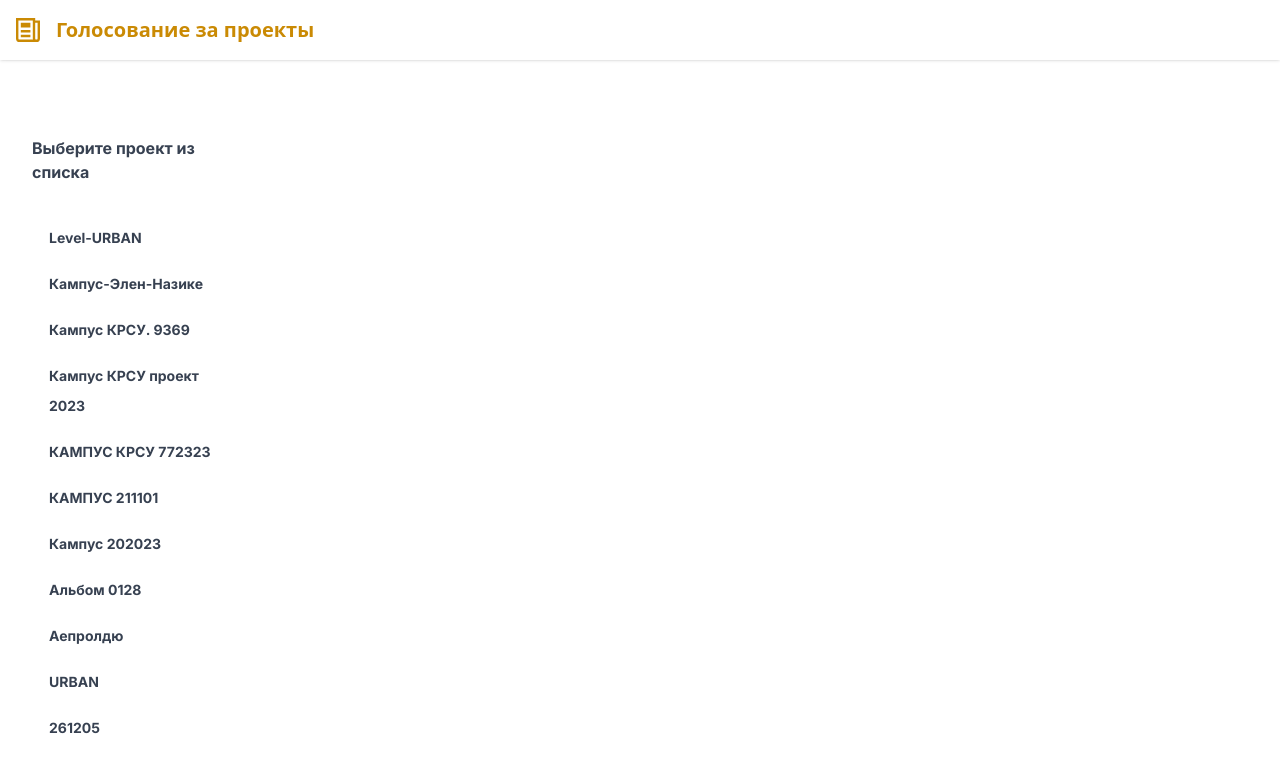
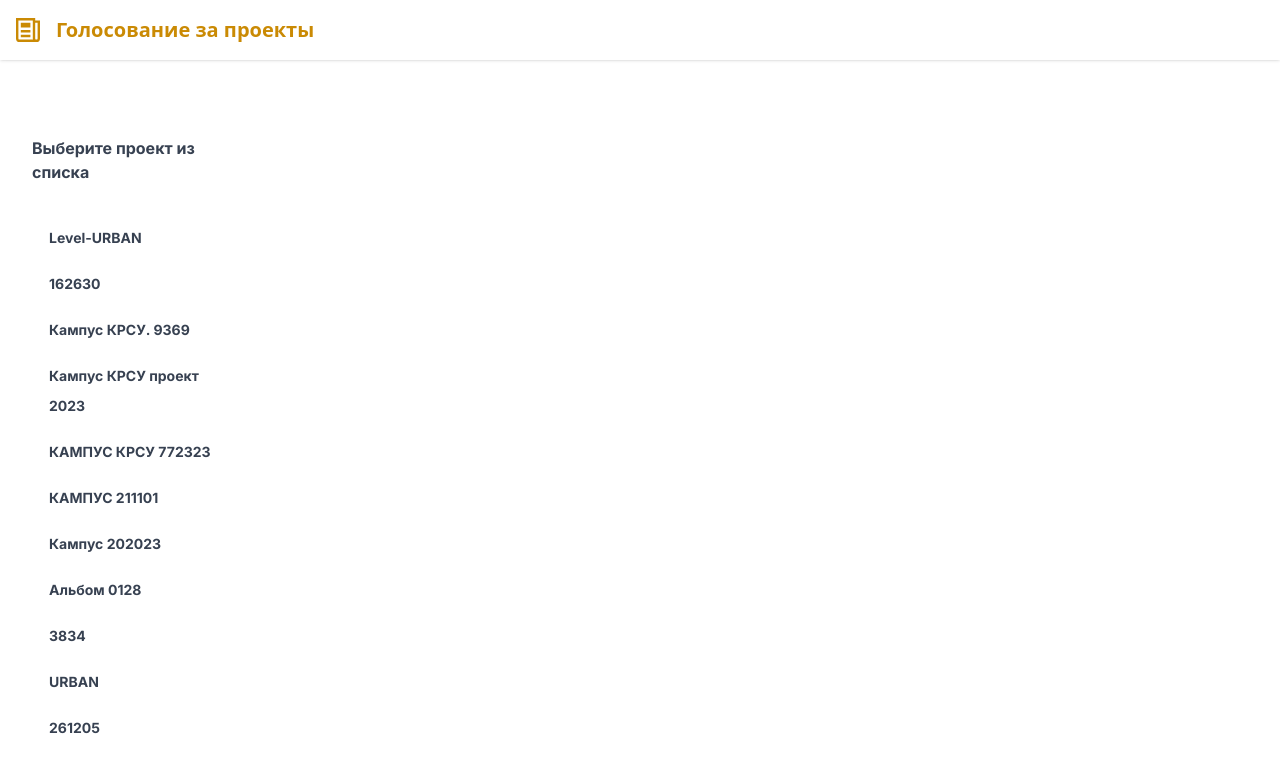
Before and after one commit to sergey1gg/voteapp, a Next.js app: page / in a window 1280 px wide. Shown: the top 772 px of the page. Built offline with nearby package versions, Linux system fonts and the light colour scheme.

Commit message:
imgsizeFix commit

```diff
--- a/src/app/page.tsx
+++ b/src/app/page.tsx
@@ -14,7 +14,7 @@ import { useEffect, useRef, useState } from 'react'
       },
   {
       id: 1,
-      name: "Кампус-Элен-Назике",
+      name: "162630",
       text: "",
       images: ["261205/2-1.jpg", "261205/2-2.jpg", "261205/2-3.jpg"],
       author: ""
@@ -63,7 +63,7 @@ import { useEffect, useRef, useState } from 'react'
       },
   {
       id: 8,
-      name: "Аепролдю",
+      name: "3834",
       text: "",
       images: ["261205/9-1.jpg", "261205/9-2.jpg", "261205/9-3.jpg"],
       author: ""
--- a/src/components/ImagesModal.tsx
+++ b/src/components/ImagesModal.tsx
@@ -5,7 +5,7 @@ export const ImagesModal = ({setImgPopup, imgPopup}: {setImgPopup: React.Dispatc
     <div
     className="justify-center items-center flex overflow-x-hidden overflow-y-auto fixed inset-0 z-50 outline-none focus:outline-none"
   >
-    <div className="relative w-auto my-6 mx-auto p-2">
+    <div className="relative w-full my-6 mx-auto p-2 max-w-3xl">
       {/*content*/}
       <div className="border-0 rounded-lg shadow-lg relative flex flex-col w-full bg-white outline-none focus:outline-none">
         {/*header*/}
```
